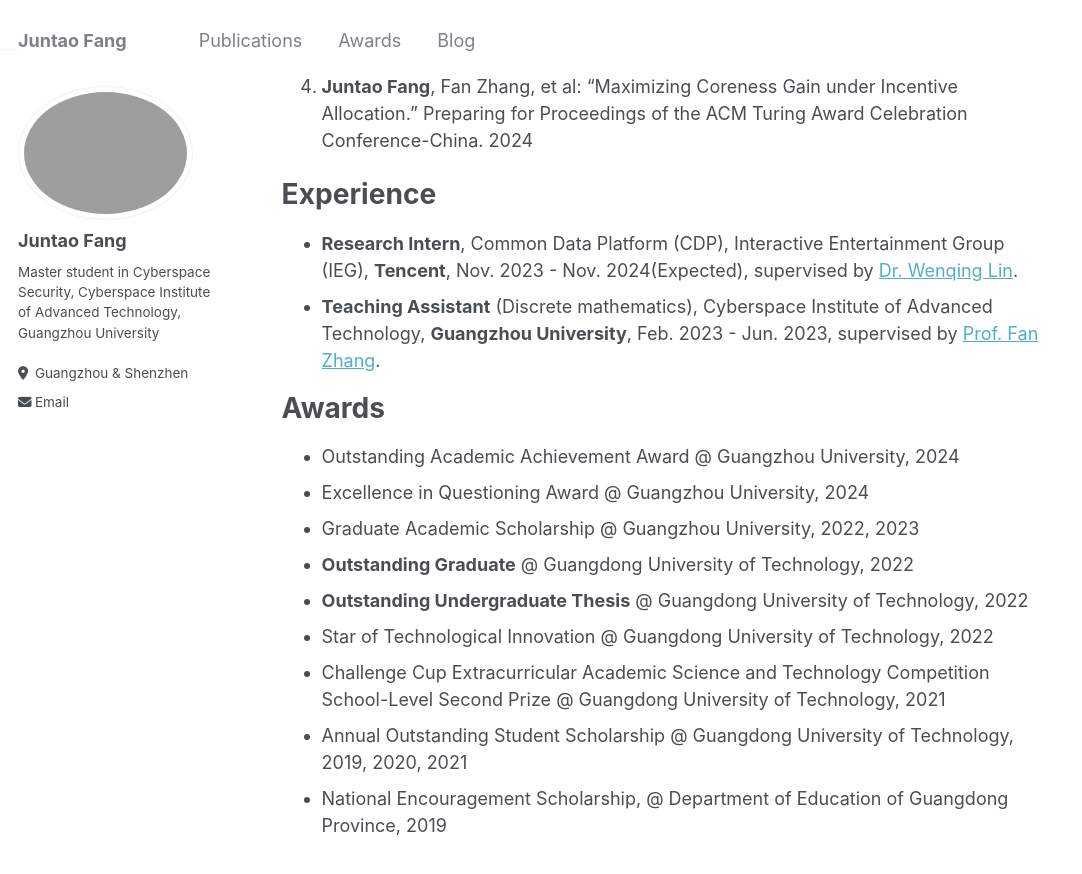
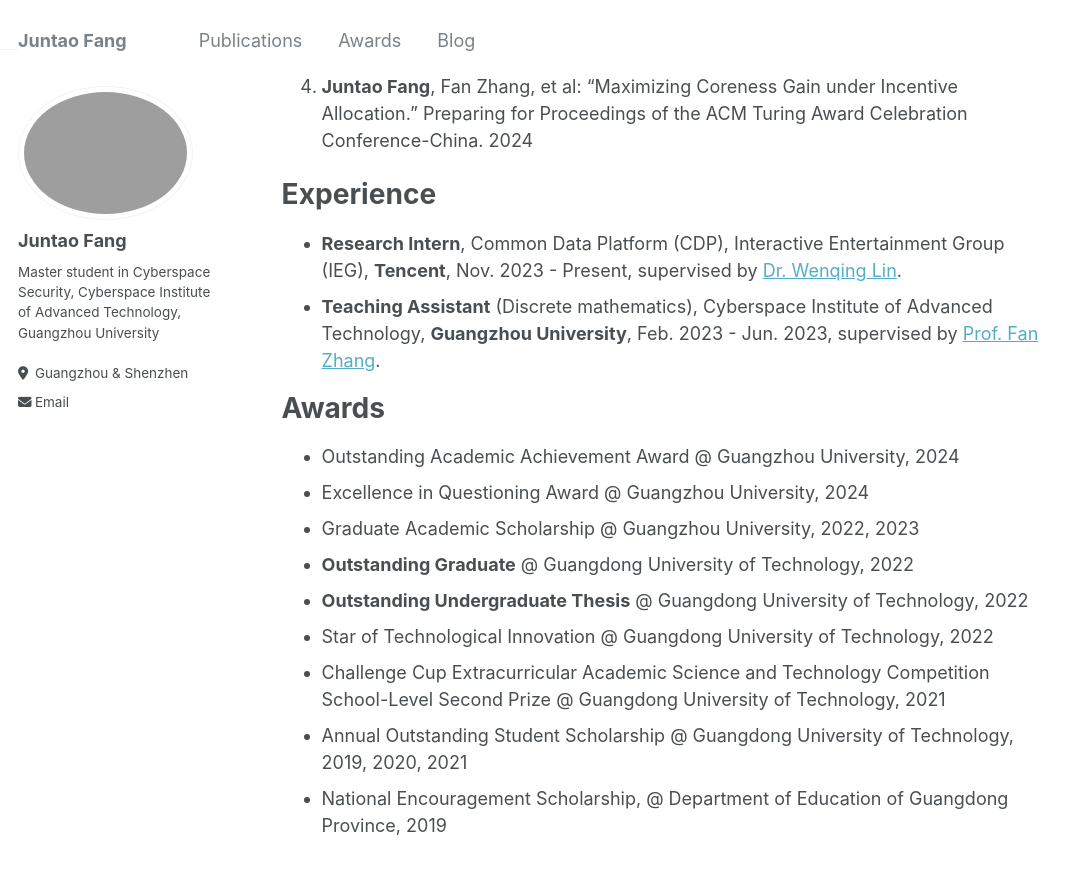
Before and after one commit to juntaofang2000/juntaofang2000.github.io, a Jekyll site: the page built from _pages/about.md, in a window 1280 px wide and 900 px high, scrolled down 729 px. Shown: the top 874 px of the window, without its empty margins (0-1082 px from the left). Built offline with Jekyll 4.4.1, drawn with Linux system fonts in a browser that asks for light colours.

Commit message:
experiment

```diff
--- a/_pages/about.md
+++ b/_pages/about.md
@@ -73,7 +73,7 @@ Academic Services
 
 Experience
 ======
-- **Research Intern**, Common Data Platform (CDP), Interactive Entertainment Group (IEG), **Tencent**, Nov. 2023 - Nov. 2024(Expected), supervised by [Dr. Wenqing Lin](https://edwlin.github.io/).
+- **Research Intern**, Common Data Platform (CDP), Interactive Entertainment Group (IEG), **Tencent**, Nov. 2023 - Present, supervised by [Dr. Wenqing Lin](https://edwlin.github.io/).
 - **Teaching Assistant** (Discrete mathematics), Cyberspace Institute of Advanced Technology, **Guangzhou University**, Feb. 2023 - Jun. 2023, supervised by [Prof. Fan Zhang](https://fanzhangcs.github.io/).
 
 
```
